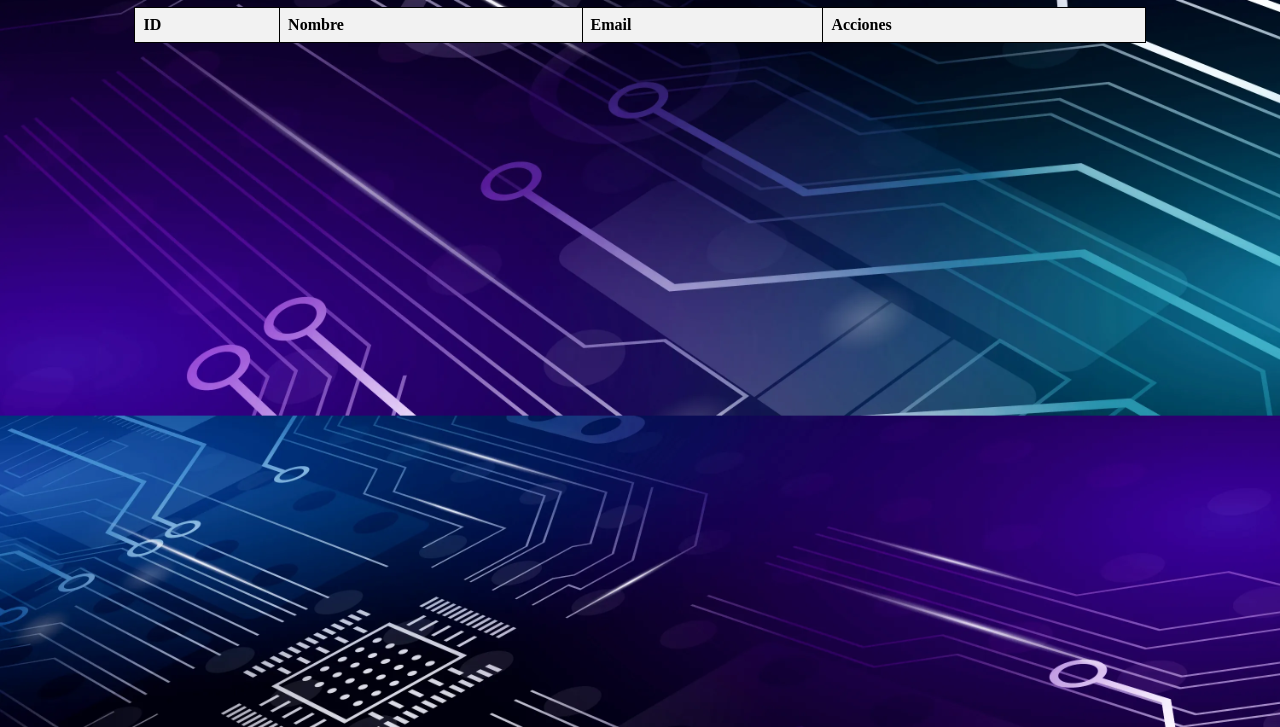
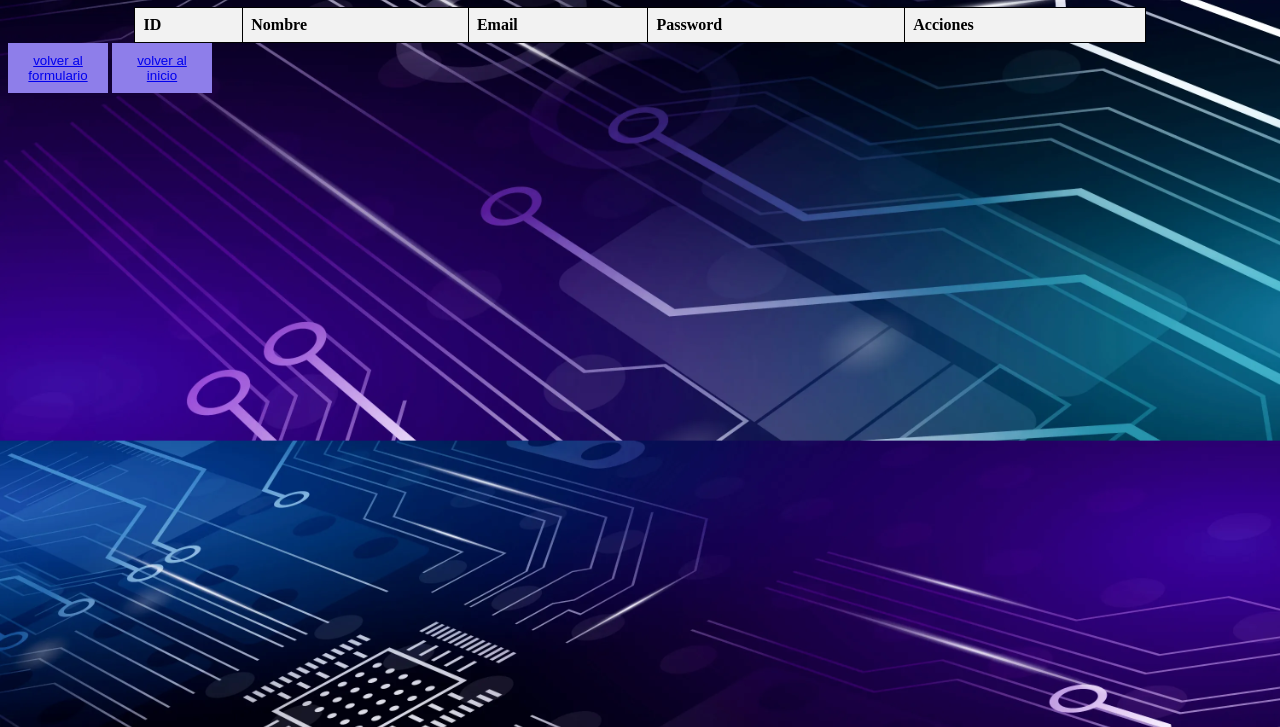
Before and after one commit to MarianoGigena/TPF_node, a website: page usuarios.html in a window 1280 px wide. Shown: the part 73-800 px from the top of the page. Drawn offline with Linux system fonts and the light colour scheme; no server answers.

Commit message:
usuarios.html6

```diff
--- a/usuarios.html
+++ b/usuarios.html
@@ -17,6 +17,7 @@
                 <th>ID</th>
                 <th>Nombre</th>
                 <th>Email</th>
+                <th>Password</th>
                 <th>Acciones</th>
             </tr>
         </thead>
@@ -24,6 +25,10 @@
             <!-- Las filas de usuarios se cargarán aquí -->
         </tbody>
     </table>
+    <button><a href="/registro.html">volver al formulario</a></button>
+    <button><a href="/index.html">volver al inicio</a></button>
+
+
     <script>
         async function loadUsers() {
             try {
@@ -42,7 +47,6 @@
               <a href="/users/borrar/${user.id}">Eliminar</a>
               <a href="/users/update/${user.id}">Editar</a>
             </td>
-            <button><a href="/registro.html">volver al formulario</a></button>
           `;
                     tbody.appendChild(row);
                 });
```
